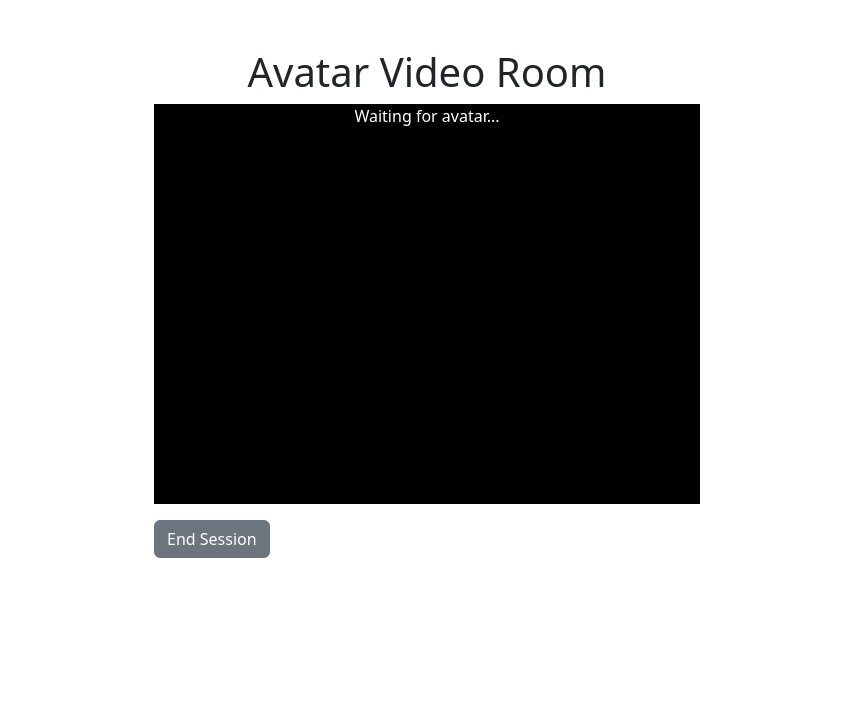
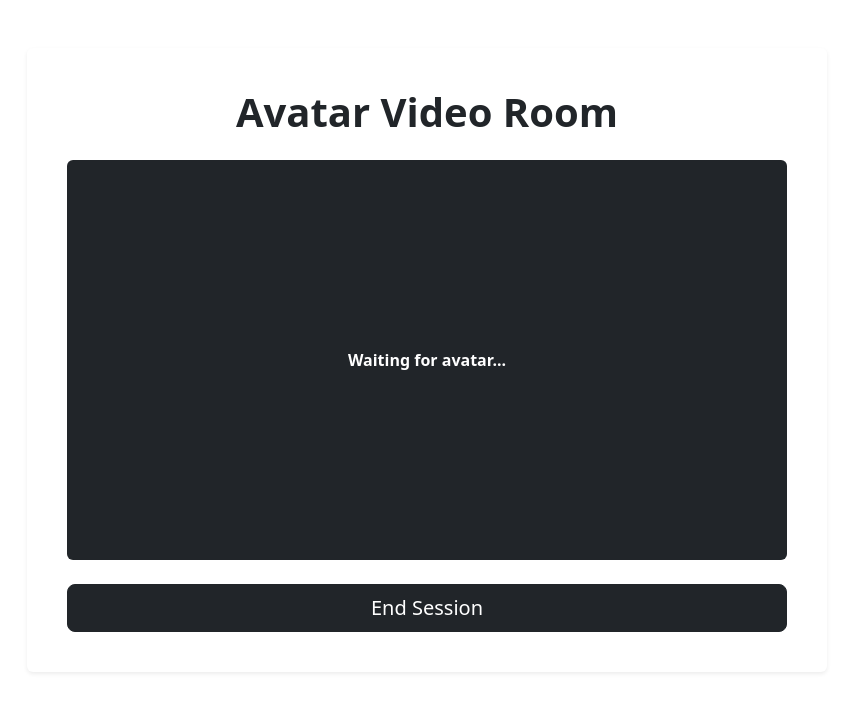
Before and after one commit to pheathtwilio/face-dancers-2, a Next.js app: page /video-room in a window 1280 px wide. Shown: the top 712 px of the page, without its empty margins (213-1066 px from the left). Built offline with nearby package versions, Linux system fonts and the light colour scheme.

Commit message:
updated UI for video room

```diff
--- a/app/video-room/page.tsx
+++ b/app/video-room/page.tsx
@@ -1,6 +1,6 @@
 'use client'
 import { useEffect, useRef } from 'react'
-import { Button, Container, Col, Row } from 'react-bootstrap'
+import { Button, Card, Container, Col, Row } from 'react-bootstrap'
 import AvatarService from '@/services/avatar-service'
 import VideoService from '@/services/video-service'
 import { useRouter } from 'next/navigation'
@@ -53,31 +53,36 @@ const VideoRoom: React.FC = () => {
   }
 
     return (
-      <div className="video-room-container">
-        <Container className="mt-5">
-          <h1 className="text-center">Avatar Video Room</h1>
+      <Container className="mt-5 d-flex justify-content-center">
+        <Card className="p-4 shadow-sm border-0" style={{ maxWidth: "800px", width: "100%" }}>
+          <Card.Body>
+            <h1 className="text-center fw-bold mb-4">Avatar Video Room</h1>
             <Row className="justify-content-center">
-            <Col md={6}>
-              <div ref={remoteVideoRef} style={
-                {
+              <Col>
+                <div
+                  ref={remoteVideoRef}
+                  className="d-flex align-items-center justify-content-center rounded bg-dark"
+                  style={{
                     width: '100%',
                     minHeight: '400px',
-                  backgroundColor: '#000'
-                }}>
-                <p className="text-white text-center">Waiting for avatar...</p>
+                    overflow: 'hidden',
+                    borderRadius: '12px'
+                  }}
+                >
+                  <p className="text-white text-center m-0 fw-semibold">Waiting for avatar...</p>
                 </div>
                 <Button
-                variant="secondary"
+                  variant="dark"
                   onClick={endSession}
-                className="mt-3"
-                style={{ width: 'auto'}}
+                  className="w-100 btn-lg mt-4"
                 >
                   End Session
                 </Button>
               </Col>
             </Row>
+          </Card.Body>
+        </Card>
       </Container>
-      </div>
     )
 }
 
```
Lines whose indentation alone changed are shown as unchanged.
